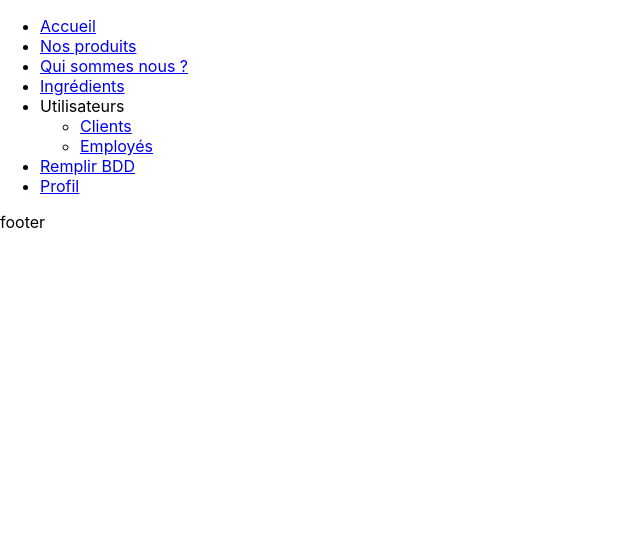
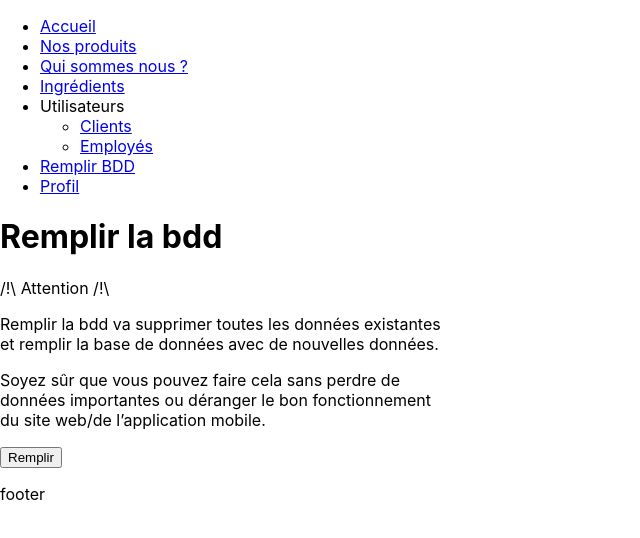
Before and after one commit to NicolasKeerpal/Lakojary-Front, a React (Create React App) app: page /remplir-bdd in a window 1280 px wide. Shown: the top 538 px of the page, without its empty margins (0-640 px from the left). Built offline with nearby package versions, Linux system fonts and the light colour scheme; sample sign-in values are in the browser's storage.

Commit message:
✨ add populate db function

```diff
--- a/src/routes/Routes.js
+++ b/src/routes/Routes.js
@@ -9,6 +9,7 @@ import SignUp from '../views/Sign-up';
 import CustomersList from '../views/Customers-list';
 import UpdateCustomer from '../views/Update-customer';
 import { authMiddleware } from './AuthMiddlewares';
+import PopulateDB from '../views/Populate-db';
 
 const AuthRoute = ({ allowedRoles, children, navigate }) => {
   React.useEffect(() => {
@@ -71,6 +72,11 @@ const AppRoutes = () => {
             <WithIdFromUrl Component={UpdateCustomer} navigate={navigate} />
         </AuthRoute>
         }/>
+      <Route path="/remplir-bdd" element={
+        <AuthRoute allowedRoles={['admin']} navigate={navigate}>
+          <PopulateDB />
+        </AuthRoute>
+      }/>
     </Routes>
   );
 }
--- /dev/null
+++ b/src/services/PopulateDbService.js
@@ -0,0 +1,24 @@
+import axios from 'axios';
+
+const url = 'http://localhost:8000';
+
+export const populateDataBase = async () => {
+  const token = localStorage.getItem('token');
+  try {
+    if (token) {
+      const response = await axios.post(`${url}/populate-db`, null, {
+        headers: {
+          Authorization: token
+        }
+      });
+
+      return response;
+    }
+    return { success: false, message: "Une erreur est survenue" };
+  } catch (error) {
+    if (error.response && error.response.data) {
+        return error.response.data;
+      }
+      return { success: false, message: "Une erreur est survenue" };
+  }
+};
--- /dev/null
+++ b/src/views/Populate-db.js
@@ -0,0 +1,51 @@
+import React from 'react';
+import { populateDataBase } from '../services/PopulateDbService';
+import LoadingDialog from '../components/LoadingDialog';
+
+class PopulateDB extends React.Component {
+  constructor(props) {
+    super(props);
+    this.state = {
+      loading: false
+    };
+  }
+
+  async populate(event) {
+    event.preventDefault();
+    try {
+      this.setState({ loading: true });
+      const response = await populateDataBase();
+      console.log('rep : ', response);
+      if (response.status == 204) {
+        alert("Base de données rempli avec succès !");
+      } else {
+        alert(response.message);
+      }
+    } catch (error) {
+      alert("Une erreur est survenue");
+    } finally {
+      this.setState({ loading: false });
+    }
+  }
+
+  render() {
+      return (
+        <div>
+          {this.state.loading && <LoadingDialog />}
+
+          <h1>Remplir la bdd</h1>
+          <p>/!\ Attention /!\</p>
+          <p>Remplir la bdd va supprimer toutes les données existantes<br></br>
+          et remplir la base de données avec de nouvelles données.</p>
+
+          <p>Soyez sûr que vous pouvez faire cela sans perdre de<br></br>
+          données importantes ou déranger le bon fonctionnement<br></br>
+          du site web/de l’application mobile.</p>
+
+          <button onClick={(event) => this.populate(event)}>Remplir</button>
+        </div>
+      );
+    }
+}
+
+export default PopulateDB;
```
